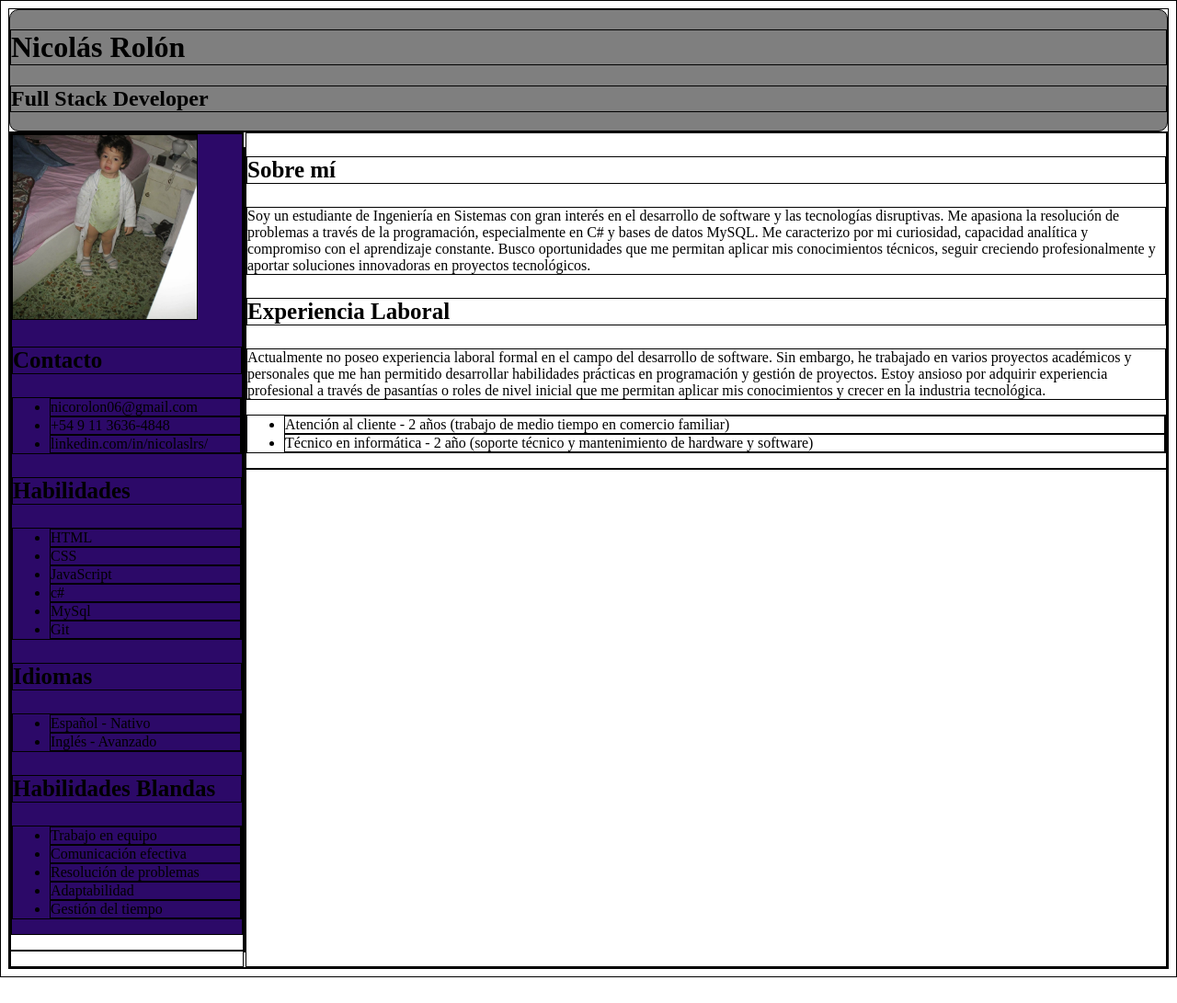
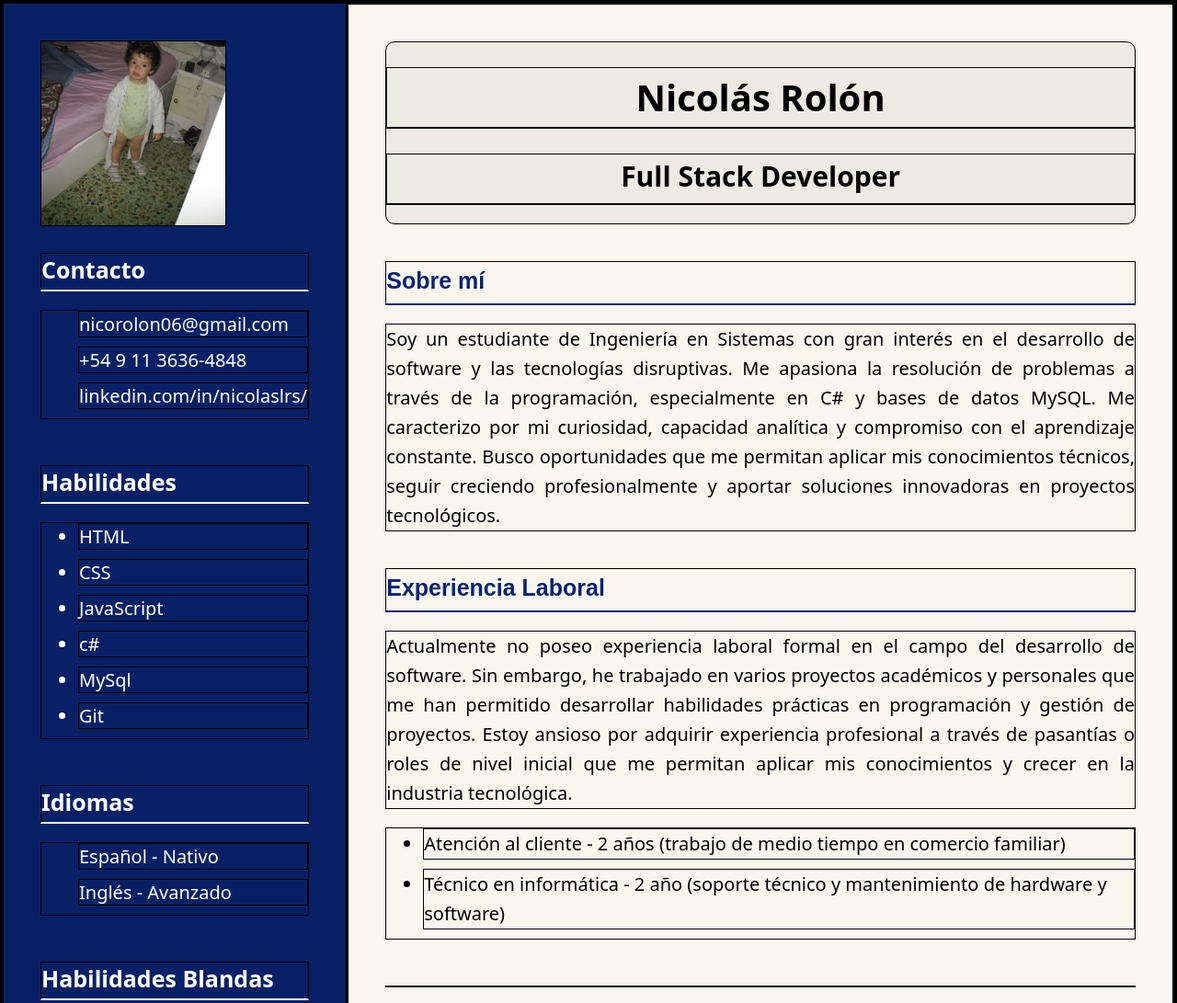
Before and after one commit to NicolasRolon/FrontWeb_PFO, a plain HTML site: page Nicolás Rolón PFO 1 CV.html in a window 1280 px wide. Shown: the top 1091 px of the page at 92% size. Before the commit the page ends 1063 px from the top, so only its background shows below. Drawn offline with Linux system fonts and the light colour scheme.

Commit message:
tercer commit

```diff
--- a/Nicolás Rolón PFO 1 CV.html
+++ b/Nicolás Rolón PFO 1 CV.html
@@ -4,25 +4,20 @@
     <link rel="stylesheet" href="./styles.css">
     <meta charset="UTF-8">
     <meta name="viewport" content="width=device-width, initial-scale=1.0">
-    <title>Document</title>
+    <title>CV Nicolás Rolón</title>
 </head>
 <body>
-    <header>
-            <h1>Nicolás Rolón</h1>
-            <h2>Full Stack Developer</h2>
-    </header>
-    <main>
-    <div>
-        <aside id="info">
+    <div class="cv_completo">
+                <aside class="barra_lateral">
                 <img src="./Imagen de WhatsApp 2025-08-31 a las 23.16.40_e219b737.jpg" alt="">
-                <h3>Contacto</h3>
-                <ul id="">
+                <h3 class="h3_lateral">Contacto</h3>
+                <ul class="contacto">
                     <li>nicorolon06@gmail.com</li>
                     <li>+54 9 11 3636-4848</li>
                     <li>linkedin.com/in/nicolaslrs/</li>
                 </ul>
-                <h3>Habilidades</h3>
-                <ul>
+                <h3 class="h3_lateral">Habilidades</h3>
+                <ul class="habilidades">
                     <li>HTML</li>
                     <li>CSS</li>
                     <li>JavaScript</li>
@@ -30,13 +25,13 @@
                     <li>MySql</li>
                     <li>Git</li>
                 </ul>
-                <h3>Idiomas</h3>
-                <ul>
+                <h3 class="h3_lateral">Idiomas</h3>
+                <ul class="idiomas">
                     <li>Español - Nativo</li>
                     <li>Inglés - Avanzado</li>
                 </ul>
-                <h3>Habilidades Blandas</h3>
-                <ul>
+                <h3 class="h3_lateral">Habilidades Blandas</h3>
+                <ul class="habilidades_blandas">
                     <li>Trabajo en equipo</li>
                     <li>Comunicación efectiva</li>
                     <li>Resolución de problemas</li>
@@ -44,13 +39,14 @@
                     <li>Gestión del tiempo</li>
                 </ul>
             </aside>
-        </p>
-    </div>
-        <p>
-
-        <div>
-        <h3>Sobre mí</h3>
-        <p>
+    <main>
+        <div class="contenido_principal">
+            <header>
+                <h1>Nicolás Rolón</h1>
+                <h2>Full Stack Developer</h2>
+            </header>
+        <h3 class="h3_principal">Sobre mí</h3>
+        <p class="texto_principal">
             Soy un estudiante de Ingeniería en Sistemas con gran interés en el desarrollo de software y
             las tecnologías disruptivas. Me apasiona la resolución de problemas a través de la programación,
             especialmente en C# y bases de datos MySQL. Me caracterizo por mi curiosidad, capacidad analítica y
@@ -58,19 +54,21 @@
             Busco oportunidades que me permitan aplicar mis conocimientos técnicos,
             seguir creciendo profesionalmente y aportar soluciones innovadoras en proyectos tecnológicos.
         </p>
-        <h3>Experiencia Laboral</h3>
-        <p>
+        <h3 class="h3_principal">Experiencia Laboral</h3>
+        <p class="texto_principal">
             Actualmente no poseo experiencia laboral formal en el campo del desarrollo de software.
             Sin embargo, he trabajado en varios proyectos académicos y personales que me han permitido
             desarrollar habilidades prácticas en programación y gestión de proyectos.
             Estoy ansioso por adquirir experiencia profesional a través de pasantías o roles de nivel inicial
             que me permitan aplicar mis conocimientos y crecer en la industria tecnológica.
-            <ul>
+            <ul class="lista_experiencia">
                 <li>Atención al cliente - 2 años (trabajo de medio tiempo en comercio familiar)</li>
                 <li>Técnico en informática - 2 año (soporte técnico y mantenimiento de hardware y software)</li>
             </ul>
         </p>
         </div>
     </main>
+    </div>
 </body>
+
 </html>
--- a/styles.css
+++ b/styles.css
@@ -1,22 +1,87 @@
 * {
   border: 1px solid black;
 }
-main {
+.cv_completo {
   display: flex;
+  min-height: 100vh;
+  align-items: stretch;
+}
+.contenido_principal {
+  background-color: #F9F6EE;
+  padding: 40px;
+  line-height: 1.6;
+}
+.texto_principal {
+  text-align: justify;
+  font-family: system-ui, -apple-system, BlinkMacSystemFont, 'Segoe UI', Roboto, Oxygen, Ubuntu, Cantarell, 'Open Sans', 'Helvetica Neue', sans-serif;
+  font-size: 20px;
+}
+.barra_lateral {
+  width: 30%;
+  background-color: #082166;
+  padding: 40px;
+  color: white;
 }
 img {
   width: 200px;
   height: 200px;
   object-fit: cover;
 }
-header{
-  background-color: rgba(0, 0, 0, 0.5);
+header {
+  background-color: rgba(0, 0, 0, 0.05);
   border-radius: 10px;
 }
-#info {
-  width: 250px;
-  background-color: rgb(44, 9, 104);
+h1 {
+  font-size: 40px;
+  font-family: system-ui, -apple-system, BlinkMacSystemFont, 'Segoe UI', Roboto, Oxygen, Ubuntu, Cantarell, 'Open Sans', 'Helvetica Neue', sans-serif;
+  color: black;
+  border-bottom: 2px solid black;
+  font-weight: bold;
+  text-align: center;
 }
-h3 {
+h2 {
+  font-size: 30px;
+  font-family: system-ui, -apple-system, BlinkMacSystemFont, 'Segoe UI', Roboto, Oxygen, Ubuntu, Cantarell, 'Open Sans', 'Helvetica Neue', sans-serif;
+  color: black;
+  border-bottom: 2px solid black;
+  padding-bottom: 5px;
+  margin-bottom: 20px;
+  font-weight: bold;
+  text-align: center;
+
+}
+.h3_lateral {
   font-size: 25px;
+  font-family: system-ui, -apple-system, BlinkMacSystemFont, 'Segoe UI', Roboto, Oxygen, Ubuntu, Cantarell, 'Open Sans', 'Helvetica Neue', sans-serif;
+  border-bottom: 2px solid white;
+  padding-bottom: 5px;
+  margin-bottom: 20px;
 }
+.h3_principal {
+  font-size: 25px;
+  font-family: Arial, Helvetica, sans-serif;
+  color: #042378;
+  border-bottom: 2px solid #042378;
+  padding-bottom: 5px;
+  margin-bottom: 20px;
+  margin-top: 40px;
+}
+.contacto, .idiomas {
+  list-style-type: none;
+}
+.contacto, .habilidades, .habilidades_blandas, .idiomas, .lista_experiencia {
+  margin-bottom: 50px;
+  font-size: 20px;
+    li{
+    margin-bottom: 10px;
+    font-family: system-ui, -apple-system, BlinkMacSystemFont, 'Segoe UI', Roboto, Oxygen, Ubuntu, Cantarell, 'Open Sans', 'Helvetica Neue', sans-serif;
+  }
+}
+.lista_experiencia {
+  font-family: system-ui, -apple-system, BlinkMacSystemFont, 'Segoe UI', Roboto, Oxygen, Ubuntu, Cantarell, 'Open Sans', 'Helvetica Neue', sans-serif;
+}
+body {
+  height: 100%;
+  margin: 0;
+  padding: 0;
+}
```
